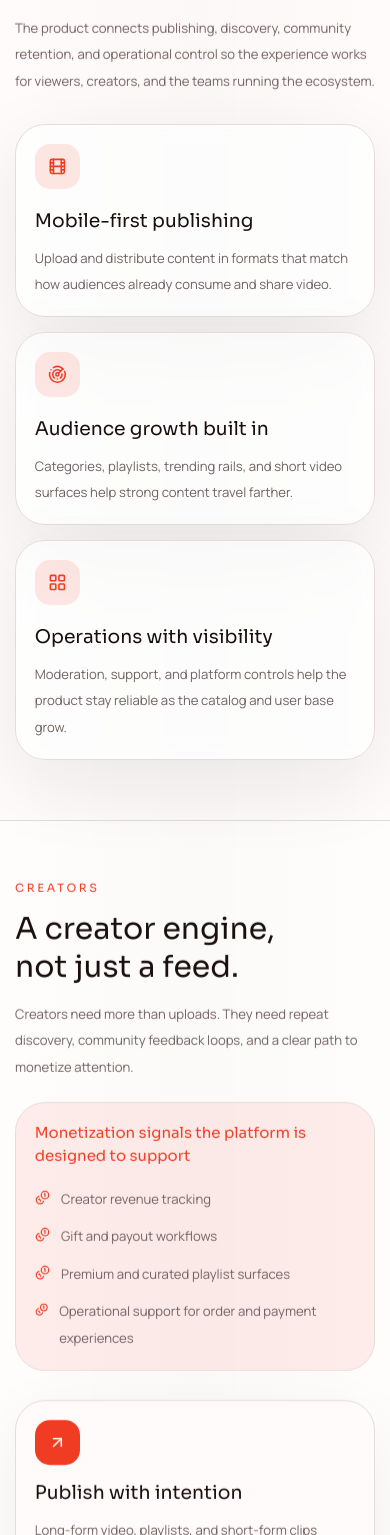
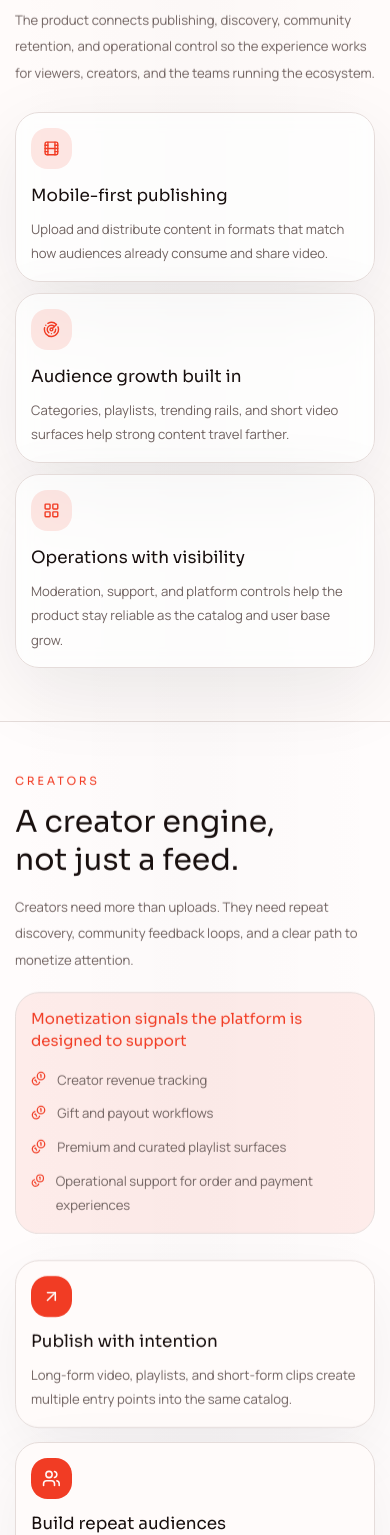
Before and after one commit to Nebur242/african-video-platform-marketing, a Next.js app: page / in a window 390 px wide. Shown: the part 1827-3362 px from the top of the page. Built offline with nearby package versions, Linux system fonts and the light colour scheme.

Commit message:
fix: tighten mobile section layouts

```diff
--- a/src/components/creator-section.tsx
+++ b/src/components/creator-section.tsx
@@ -10,17 +10,17 @@
     const icons = [ArrowUpRight, Users, HandCoins];
 
     return (
-        <section id="creators" className="border-y border-border/60 bg-card/35 py-16 sm:py-20 lg:py-28">
-            <div className="mx-auto grid max-w-7xl gap-8 px-4 sm:px-6 sm:gap-10 lg:grid-cols-[0.95fr_1.05fr] lg:px-8">
+        <section id="creators" className="border-y border-border/60 bg-card/35 py-14 sm:py-20 lg:py-28">
+            <div className="mx-auto grid max-w-7xl gap-7 px-4 sm:px-6 sm:gap-10 lg:grid-cols-[0.95fr_1.05fr] lg:px-8">
                 <Reveal>
                     <SectionTitle
                         eyebrow={content.nav.creators}
                         title={content.creator.title}
                         description={content.creator.description}
                     />
-                    <div className="mt-6 rounded-[2rem] border border-primary/20 bg-primary/8 p-5 sm:mt-8 sm:p-6">
+                    <div className="mt-5 rounded-[1.6rem] border border-primary/20 bg-primary/8 p-4 sm:mt-8 sm:rounded-[2rem] sm:p-6">
                         <p className="font-display text-base text-primary sm:text-lg">{content.creator.revenueTitle}</p>
-                        <ul className="mt-5 space-y-3 text-sm leading-7 text-muted-foreground">
+                        <ul className="mt-4 space-y-2.5 text-sm leading-6.5 text-muted-foreground sm:mt-5 sm:space-y-3 sm:leading-7">
                             {content.creator.revenueItems.map((item) => (
                                 <li key={item} className="flex items-start gap-3">
                                     <Coins className="mt-1 size-4 text-primary" />
@@ -30,20 +30,20 @@
                         </ul>
                     </div>
                 </Reveal>
-                <div className="grid gap-5">
+                <div className="grid gap-4 sm:gap-5">
                     {content.creator.pillars.map((pillar, index) => {
                         const Icon = icons[index] ?? ArrowUpRight;
 
                         return (
                             <Reveal key={pillar.title} delay={index * 120}>
-                                <article className="rounded-[2rem] border border-border/70 bg-background p-5 shadow-[0_22px_70px_rgba(15,23,42,0.06)] sm:p-6">
-                                    <div className="flex flex-col items-start gap-4 sm:flex-row">
-                                        <div className="flex size-12 shrink-0 items-center justify-center rounded-2xl bg-primary text-primary-foreground">
+                                <article className="rounded-[1.6rem] border border-border/70 bg-background p-4 shadow-[0_22px_70px_rgba(15,23,42,0.06)] sm:rounded-[2rem] sm:p-6">
+                                    <div className="flex flex-col items-start gap-3.5 sm:flex-row sm:gap-4">
+                                        <div className="flex size-11 shrink-0 items-center justify-center rounded-[1.1rem] bg-primary text-primary-foreground sm:size-12 sm:rounded-2xl">
                                             <Icon className="size-5" />
                                         </div>
                                         <div>
-                                            <h3 className="font-display text-xl sm:text-2xl">{pillar.title}</h3>
-                                            <p className="mt-3 text-sm leading-7 text-muted-foreground sm:text-base sm:leading-8">
+                                            <h3 className="font-display text-lg leading-snug sm:text-2xl">{pillar.title}</h3>
+                                            <p className="mt-2.5 text-sm leading-6.5 text-muted-foreground sm:mt-3 sm:text-base sm:leading-8">
                                                 {pillar.description}
                                             </p>
                                         </div>
--- a/src/components/discovery-section.tsx
+++ b/src/components/discovery-section.tsx
@@ -10,7 +10,7 @@
     const icons = [Compass, Heart, Shield];
 
     return (
-        <section id="discovery" className="mx-auto max-w-7xl px-4 py-16 sm:px-6 sm:py-20 lg:px-8 lg:py-28">
+        <section id="discovery" className="mx-auto max-w-7xl px-4 py-14 sm:px-6 sm:py-20 lg:px-8 lg:py-28">
             <Reveal>
                 <SectionTitle
                     eyebrow={content.nav.discovery}
@@ -18,22 +18,22 @@
                     description={content.discovery.description}
                 />
             </Reveal>
-            <div className="mt-8 grid gap-4 sm:mt-10 sm:gap-5 lg:grid-cols-3">
+            <div className="mt-7 grid gap-3 sm:mt-10 sm:gap-5 lg:grid-cols-3">
                 {content.discovery.columns.map((column, index) => {
                     const Icon = icons[index] ?? Compass;
 
                     return (
                         <Reveal key={column.title} delay={index * 110}>
-                            <article className="rounded-[2rem] border border-border/70 bg-card/70 p-5 backdrop-blur sm:p-6">
+                            <article className="rounded-[1.6rem] border border-border/70 bg-card/70 p-4 backdrop-blur sm:rounded-[2rem] sm:p-6">
                                 <div className="flex items-center gap-3">
-                                    <div className="flex size-11 items-center justify-center rounded-2xl bg-accent text-accent-foreground">
+                                    <div className="flex size-10 items-center justify-center rounded-[1rem] bg-accent text-accent-foreground sm:size-11 sm:rounded-2xl">
                                         <Icon className="size-5" />
                                     </div>
-                                    <h3 className="font-display text-xl sm:text-2xl">{column.title}</h3>
+                                    <h3 className="font-display text-lg leading-snug sm:text-2xl">{column.title}</h3>
                                 </div>
-                                <ul className="mt-5 space-y-3 text-sm leading-7 text-muted-foreground sm:mt-6">
+                                <ul className="mt-4 space-y-2.5 text-sm leading-6.5 text-muted-foreground sm:mt-6 sm:space-y-3 sm:leading-7">
                                     {column.items.map((item) => (
-                                        <li key={item} className="rounded-2xl border border-border/70 bg-background/80 px-4 py-3 text-sm leading-6 sm:leading-7">
+                                        <li key={item} className="rounded-[1.15rem] border border-border/70 bg-background/80 px-3.5 py-2.5 text-sm leading-6 sm:rounded-2xl sm:px-4 sm:py-3 sm:leading-7">
                                             {item}
                                         </li>
                                     ))}
--- a/src/components/trust-section.tsx
+++ b/src/components/trust-section.tsx
@@ -10,7 +10,7 @@
     const icons = [ShieldCheck, LifeBuoy, Workflow];
 
     return (
-        <section id="trust" className="relative overflow-hidden bg-[linear-gradient(180deg,transparent,rgba(231,76,60,0.05),transparent)] py-16 sm:py-20 lg:py-28">
+        <section id="trust" className="relative overflow-hidden bg-[linear-gradient(180deg,transparent,rgba(231,76,60,0.05),transparent)] py-14 sm:py-20 lg:py-28">
             <div className="mx-auto max-w-7xl px-4 sm:px-6 lg:px-8">
                 <Reveal>
                     <SectionTitle
@@ -19,18 +19,18 @@
                         description={content.trust.description}
                     />
                 </Reveal>
-                <div className="mt-8 grid gap-4 sm:mt-10 sm:gap-5 lg:grid-cols-3">
+                <div className="mt-7 grid gap-3 sm:mt-10 sm:gap-5 lg:grid-cols-3">
                     {content.trust.points.map((point, index) => {
                         const Icon = icons[index] ?? ShieldCheck;
 
                         return (
                             <Reveal key={point.title} delay={index * 100}>
-                                <article className="rounded-[2rem] border border-primary/16 bg-card/80 p-5 shadow-[0_24px_80px_rgba(231,76,60,0.08)] backdrop-blur sm:p-6">
-                                    <div className="flex size-12 items-center justify-center rounded-2xl bg-primary text-primary-foreground">
+                                <article className="rounded-[1.6rem] border border-primary/16 bg-card/80 p-4 shadow-[0_24px_80px_rgba(231,76,60,0.08)] backdrop-blur sm:rounded-[2rem] sm:p-6">
+                                    <div className="flex size-11 items-center justify-center rounded-[1.1rem] bg-primary text-primary-foreground sm:size-12 sm:rounded-2xl">
                                         <Icon className="size-5" />
                                     </div>
-                                    <h3 className="mt-5 font-display text-xl sm:mt-6 sm:text-2xl">{point.title}</h3>
-                                    <p className="mt-3 text-sm leading-7 text-muted-foreground sm:mt-4 sm:text-base sm:leading-8">
+                                    <h3 className="mt-4 font-display text-lg leading-snug sm:mt-6 sm:text-2xl">{point.title}</h3>
+                                    <p className="mt-2.5 text-sm leading-6.5 text-muted-foreground sm:mt-4 sm:text-base sm:leading-8">
                                         {point.description}
                                     </p>
                                 </article>
--- a/src/components/value-section.tsx
+++ b/src/components/value-section.tsx
@@ -10,7 +10,7 @@
     const icons = [Film, Radar, LayoutGrid];
 
     return (
-        <section id="platform" className="mx-auto max-w-7xl px-4 py-16 sm:px-6 sm:py-20 lg:px-8 lg:py-28">
+        <section id="platform" className="mx-auto max-w-7xl px-4 py-14 sm:px-6 sm:py-20 lg:px-8 lg:py-28">
             <Reveal>
                 <SectionTitle
                     eyebrow={content.nav.product}
@@ -18,18 +18,18 @@
                     description={content.value.description}
                 />
             </Reveal>
-            <div className="mt-8 grid gap-4 sm:mt-10 sm:gap-5 lg:grid-cols-3">
+            <div className="mt-7 grid gap-3 sm:mt-10 sm:gap-5 lg:grid-cols-3">
                 {content.value.cards.map((card, index) => {
                     const Icon = icons[index] ?? Film;
 
                     return (
                         <Reveal key={card.title} delay={index * 100}>
-                            <article className="h-full rounded-[2rem] border border-border/70 bg-card/70 p-5 shadow-[0_24px_80px_rgba(15,23,42,0.08)] backdrop-blur sm:p-7">
-                                <div className="flex size-12 items-center justify-center rounded-2xl bg-primary/12 text-primary">
-                                    <Icon className="size-5" />
+                            <article className="h-full rounded-[1.6rem] border border-border/70 bg-card/70 p-4 shadow-[0_24px_80px_rgba(15,23,42,0.08)] backdrop-blur sm:rounded-[2rem] sm:p-7">
+                                <div className="flex size-11 items-center justify-center rounded-[1.1rem] bg-primary/12 text-primary sm:size-12 sm:rounded-2xl">
+                                    <Icon className="size-4.5 sm:size-5" />
                                 </div>
-                                <h3 className="mt-5 font-display text-xl sm:mt-6 sm:text-2xl">{card.title}</h3>
-                                <p className="mt-3 text-sm leading-7 text-muted-foreground sm:mt-4 sm:text-base sm:leading-8">
+                                <h3 className="mt-4 font-display text-lg leading-snug sm:mt-6 sm:text-2xl">{card.title}</h3>
+                                <p className="mt-2.5 text-sm leading-6.5 text-muted-foreground sm:mt-4 sm:text-base sm:leading-8">
                                     {card.description}
                                 </p>
                             </article>
```
Also changed, not shown: src/components/download-section.tsx (+14 -14 lines), src/components/faq-section.tsx (+9 -9 lines).
